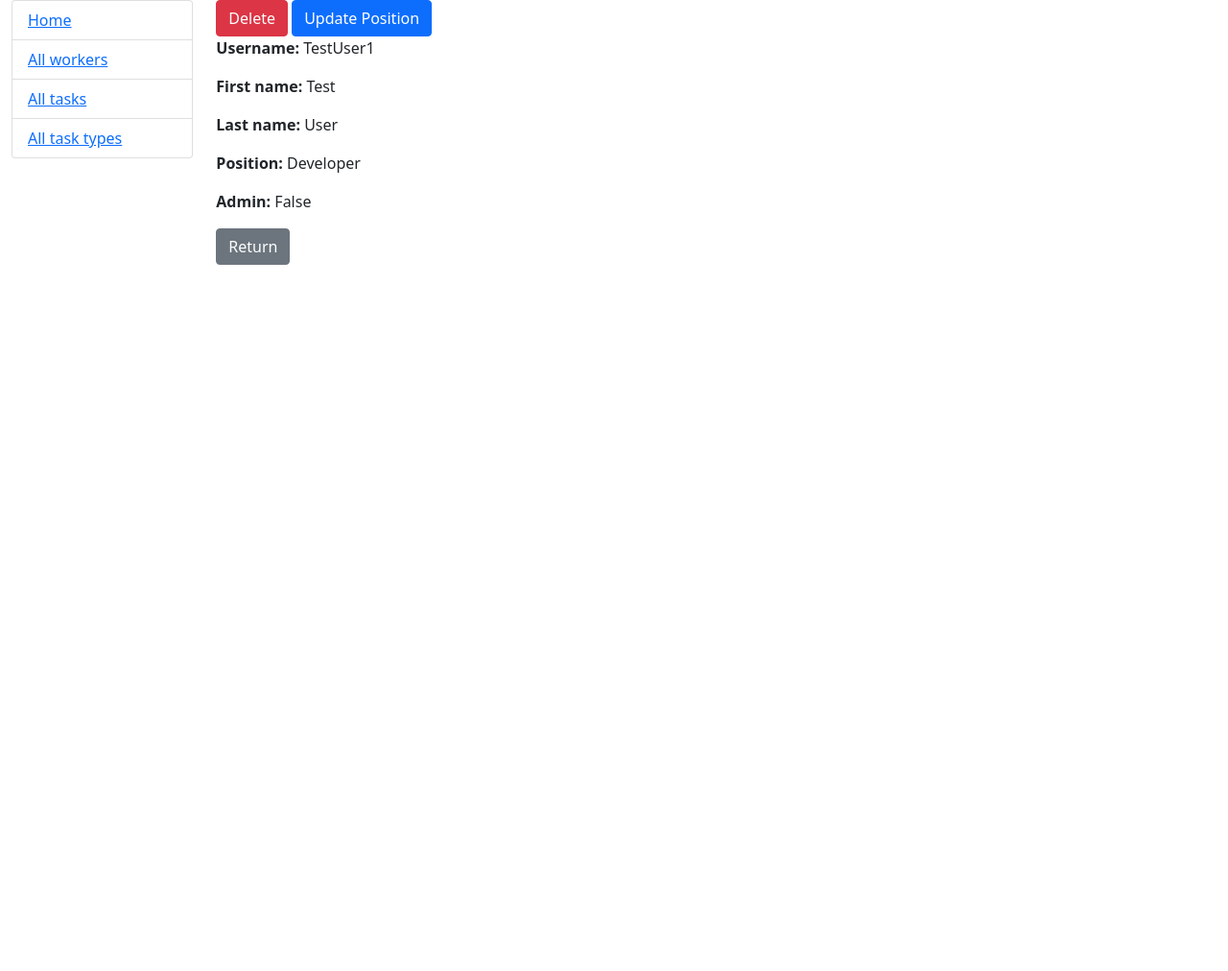
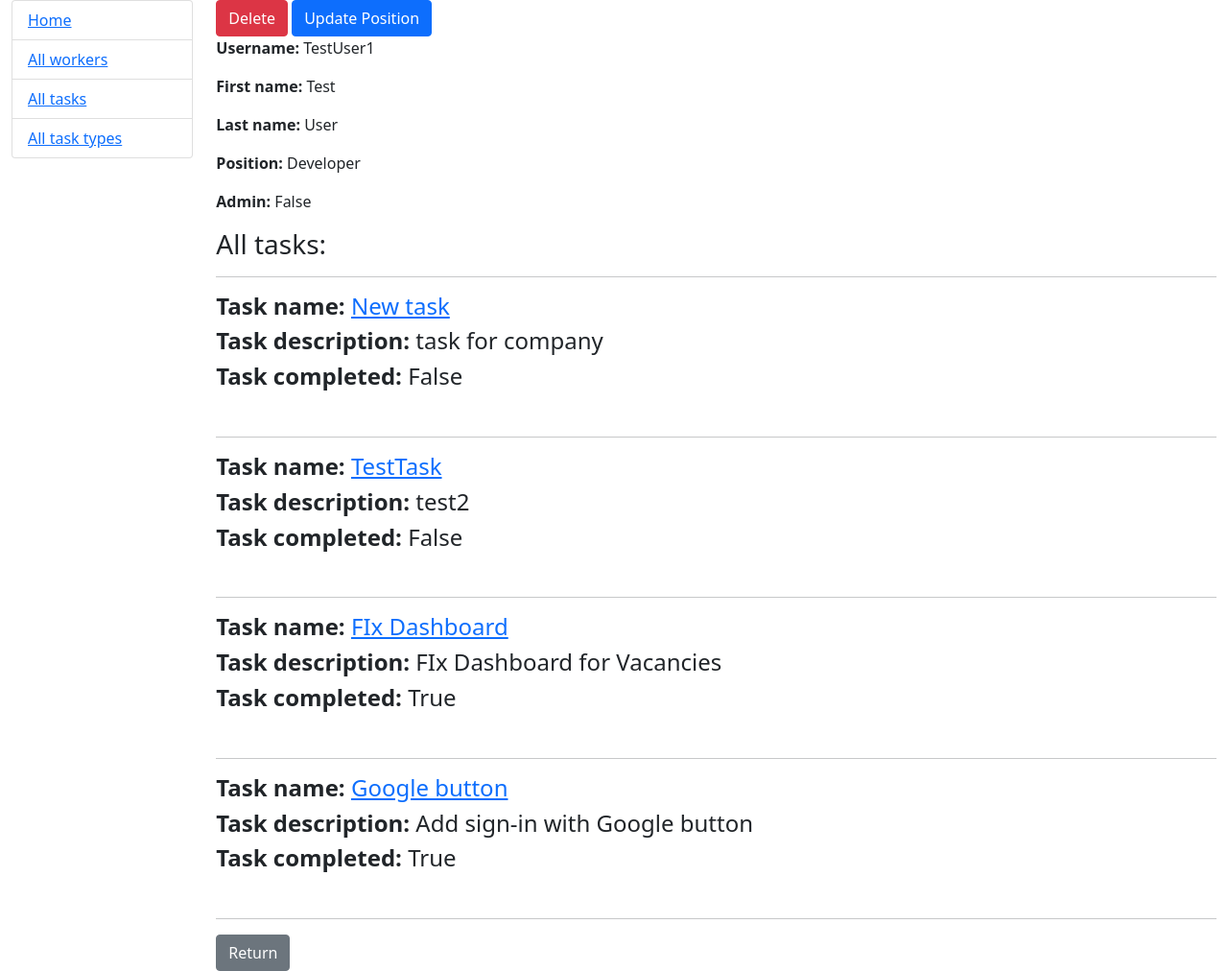
Before and after one commit to Greenmanxd/it-company-task-manager, a Django app: page /worker/3/ in a window 1280 px wide. Shown: the whole page at 96% size. Before the commit the page ends 276 px from the top, so only its background shows below. Run offline with Django 4.2, Linux system fonts and the light colour scheme; data comes from the database, SQL or seed files in the repository; both versions use the stored data as it was after the commit.

Commit message:
Add tasks in detail worker page with reference to task detail page

```diff
--- a/templates/task_manager/worker_detail.html
+++ b/templates/task_manager/worker_detail.html
@@ -13,6 +13,14 @@
   <p><strong>Last name: </strong>{{ worker.last_name }}</p>
   <p><strong>Position: </strong>{{ worker.position }}</p>
   <p><strong>Admin: </strong>{{ worker.is_superuser }}</p>
+  <h3>All tasks:</h3>
+  <hr>
+  {% for task in worker.tasks.all %}
+    <h4><strong>Task name: </strong><a href="{% url "task_manager:task-detail" pk=task.id %}">{{ task.name }}</a></h4>
+    <h4><strong>Task description: </strong>{{ task.description }}</h4>
+    <h4><strong>Task completed: </strong>{{ task.is_completed }}</h4><br>
+    <hr>
+  {% endfor %}
   <a href="{% url "task_manager:worker-list" %}" class="btn btn-secondary">
     Return
   </a>
```
Also changed, not shown: db.sqlite3.
